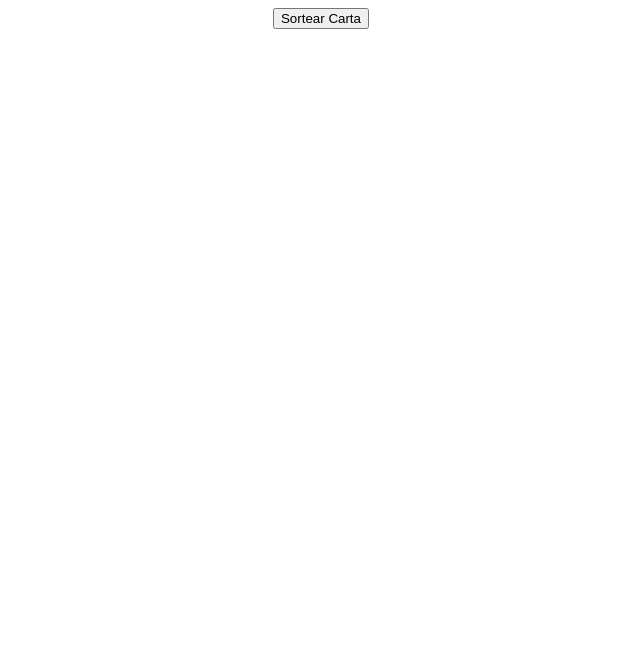
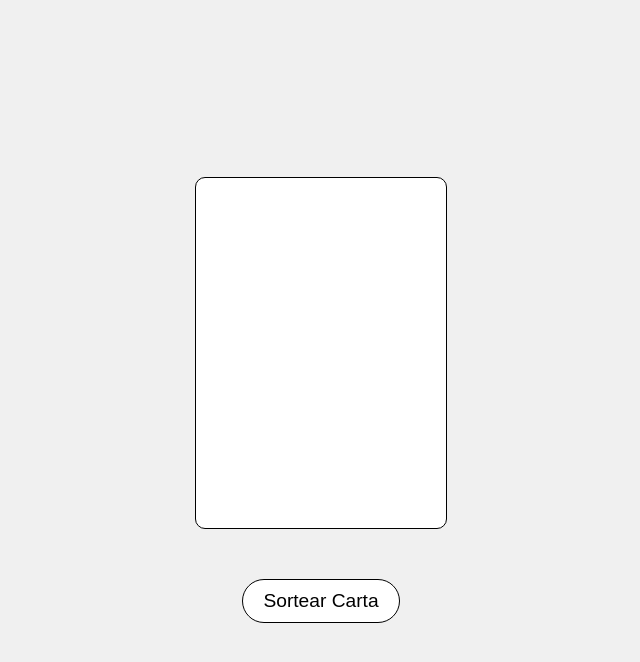
Before and after one commit to andradejao/javascript, a website: page exercicios/cartas/index.html in a window 1280 px wide. Shown: the whole page, without its empty margins (319-959 px from the left). Drawn offline with Linux system fonts and the light colour scheme.

Commit message:
Continuando a desenvolver o exercício de cartas

```diff
--- a/exercicios/cartas/cartas.js
+++ b/exercicios/cartas/cartas.js
@@ -12,6 +12,25 @@ function sortearCarta() {
     // Sorteio do índice dos vetores
     let nipe = nipes[Math.floor(Math.random() * 4)] // (0 - 3)
     let face = faces[Math.floor(Math.random() * 13)] // (0 - 12)
+    // console.log(`${face}${nipe}`)
 
-    console.log(`${face}${nipe}`)
+
+    // Determinar a cor com base no naipe sorteado antes de exibir a carta
+    let cor
+    if (nipe === '♥' || nipe === '♦') {
+        cor = '#ff0000' // Vermelho
+    } else {
+        cor = '#000000' // Preto
+    }
+
+    // Dar cor as cartas
+    document.getElementById('supEsq').style.color = cor
+    document.getElementById('infDir').style.color = cor
+    document.getElementById('centro').style.color = cor
+
+    // Renderizar(desenhar) a carta
+    document.getElementById('supEsq').innerHTML = `<div>${face}</div><div>${nipe}</div>`
+    document.getElementById('centro').innerHTML = `<div>${nipe}</div>`
+    document.getElementById('infDir').innerHTML = `<div>${face}</div><div>${nipe}</div>`
+
 }
--- a/exercicios/cartas/index.html
+++ b/exercicios/cartas/index.html
@@ -1,13 +1,26 @@
 <!DOCTYPE html>
 <html lang="pt-br">
+
 <head>
     <meta charset="UTF-8">
     <meta name="viewport" content="width=device-width, initial-scale=1.0">
     <title>Cartas</title>
     <link rel="stylesheet" href="style.css">
 </head>
+
 <body>
-    <button onclick="sortearCarta()">Sortear Carta</button>
+    <!-- CSS FLEX - Alinhamento Vertical (Carta - Botão) -->
+    <div class="container">
+        <!-- CSS FLEX - Desenhar a carta com os elementos -->
+        <div class="carta">
+            <div class="canto" id="supEsq"></div>
+            <div class="face" id="centro"></div>
+            <div class="canto" id="infDir"></div>
+
+        </div>
+        <button onclick="sortearCarta()">Sortear Carta</button>
+    </div>
     <script src="cartas.js"></script>
 </body>
+
 </html>
--- a/exercicios/cartas/style.css
+++ b/exercicios/cartas/style.css
@@ -3,6 +3,84 @@
     @author João Vitor Andrade
 */
 
+* {
+    margin: 0;
+    border: 0;
+    padding: 0;
+}
+
+:root {
+    --preto: #000000;
+    --branco: #ffffff;
+    --cinzaclaro: #f0f0f0;
+
+}
+
+.container {
+    display: flex;
+    flex-direction: column;
+    align-items: center;
+}
+
 body {
-    text-align: center;
+    display: flex;
+    justify-content: center;
+    align-items: center;
+    height: 100vh;
+    background-color: var(--cinzaclaro);
+    font-family: sans-serif;
 }
+
+/* Botão */
+button {
+    padding: 10px 20px;
+    border: 1px solid var(--preto);
+    background-color: var(--branco);
+    border-radius: 30px;
+    font-size: 1.2em;
+}
+
+/* Carta */
+
+.carta {
+    display: flex;
+    flex-direction: column;
+    justify-content: center;
+    align-items: center;
+    width: 250px;
+    height: 350px;
+    background-color: var(--branco);
+    border: 1px solid var(--preto);
+    border-radius: 10px;
+    position: relative;
+    /*  */
+    margin-bottom: 50px;
+}
+
+.canto {
+    display: flex;
+    flex-direction: column;
+    justify-content: center;
+    position: absolute;
+    width: 50px;
+    height: 50px;
+    font-size: 2em;
+}
+
+#supEsq {
+    top: 25px;
+    left: 5px;
+    text-align: left;
+}
+
+#infDir {
+    bottom: 25px;
+    right: 5px;
+    text-align: right;
+    transform: rotate(180deg); /* girar 180º*/
+}
+
+.face {
+    font-size: 6em;
+
+}
```
Also changed, not shown: exercicios/cartas/img/dama.png (added), exercicios/cartas/img/rei.png (added), exercicios/cartas/img/valete.png (added).
